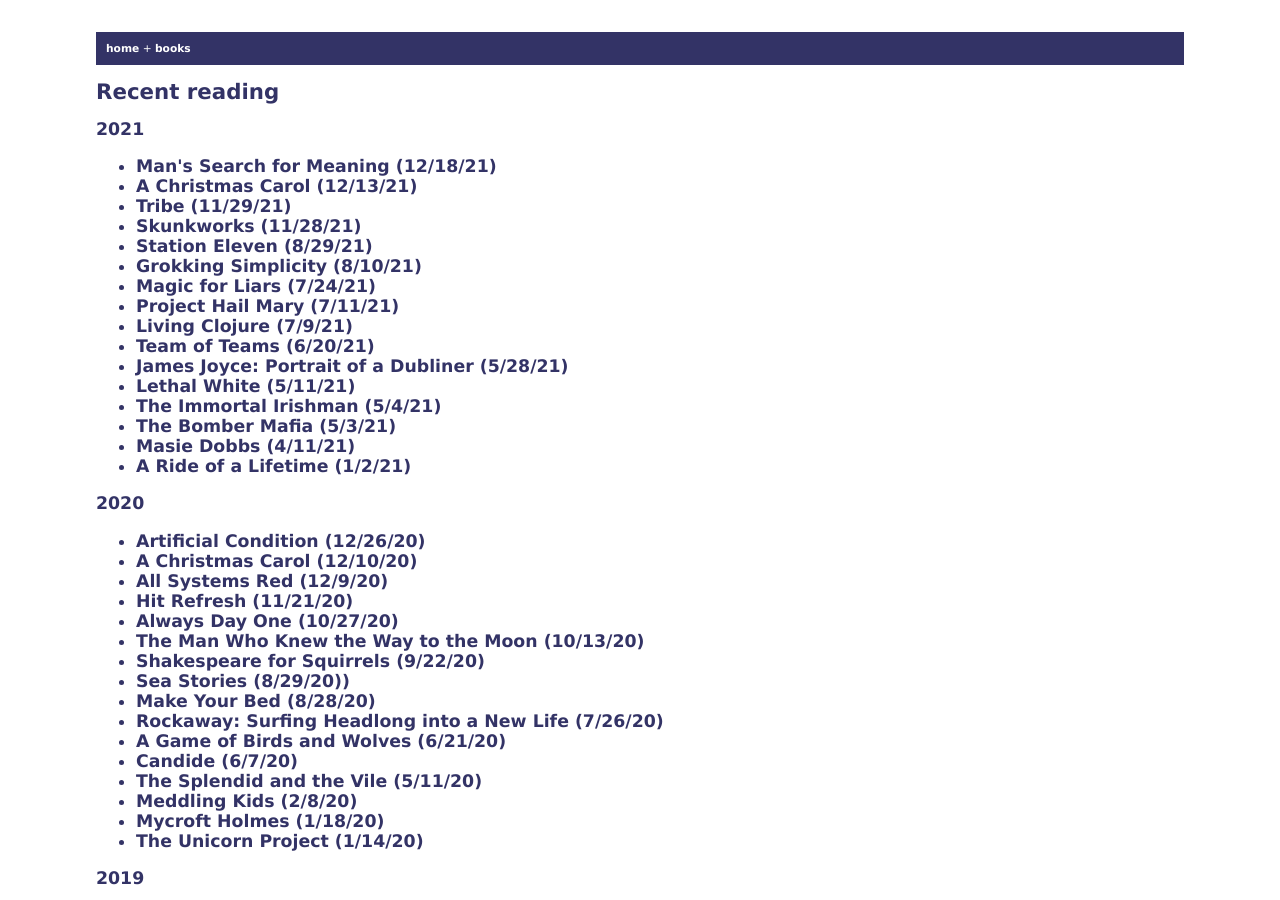
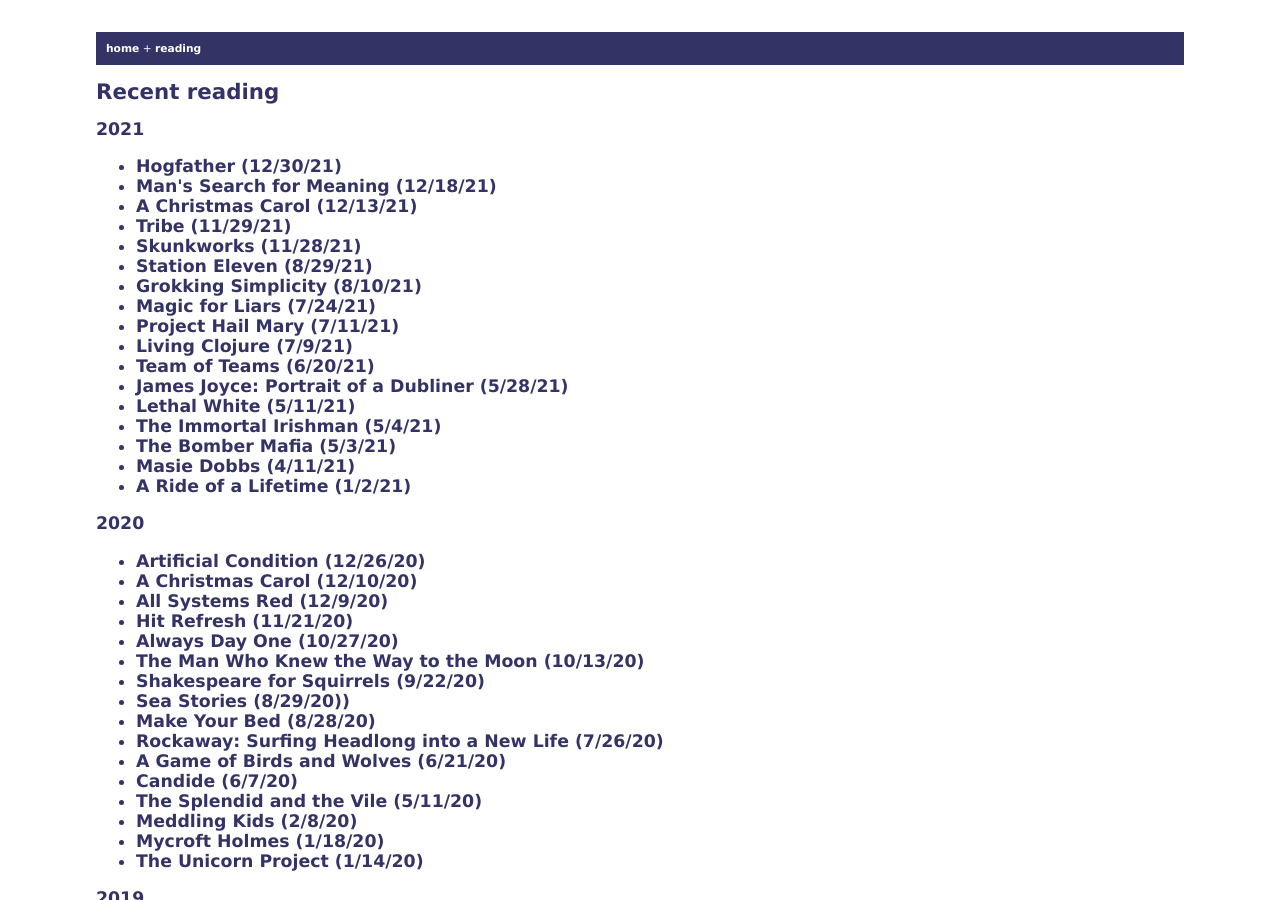
Before and after one commit to austinpmaher/austinpmaher.github.com, a Jekyll site: the page built from books.html, in a window 1280 px wide and 900 px high. Built offline with Jekyll 4.4.1, drawn with Linux system fonts in a browser that asks for light colours.

Commit message:
Add Hogfather to recently read list

```diff
--- a/_data/books/2021.csv
+++ b/_data/books/2021.csv
@@ -1,4 +1,5 @@
 title,completedOn
+Hogfather (12/30/21),
 Man's Search for Meaning (12/18/21),
 A Christmas Carol (12/13/21)
 Tribe (11/29/21),
--- a/_layouts/default.html
+++ b/_layouts/default.html
@@ -15,7 +15,7 @@
 <!-- navigation begin -->
 <div class="navigation">
 <strong><a href="/index.html">home</a></strong>  +
-<strong><a href="/books.html">books</a></strong><!-- +
+<strong><a href="/books.html">reading</a></strong><!-- +
 <a href="/weblog.html">blog</a> -->
 {% if page.title == 'Weblog' %}
 + <a href="/archive.html">archive</a>
```
